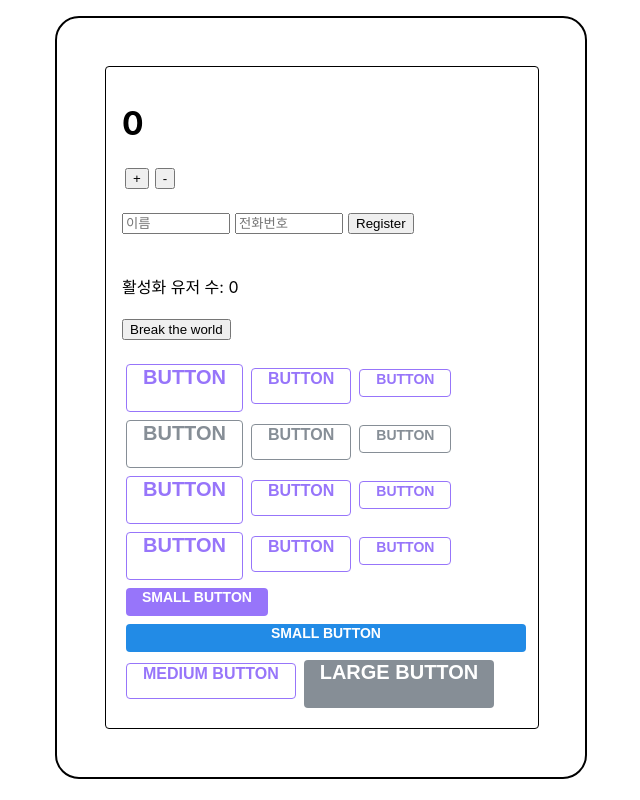
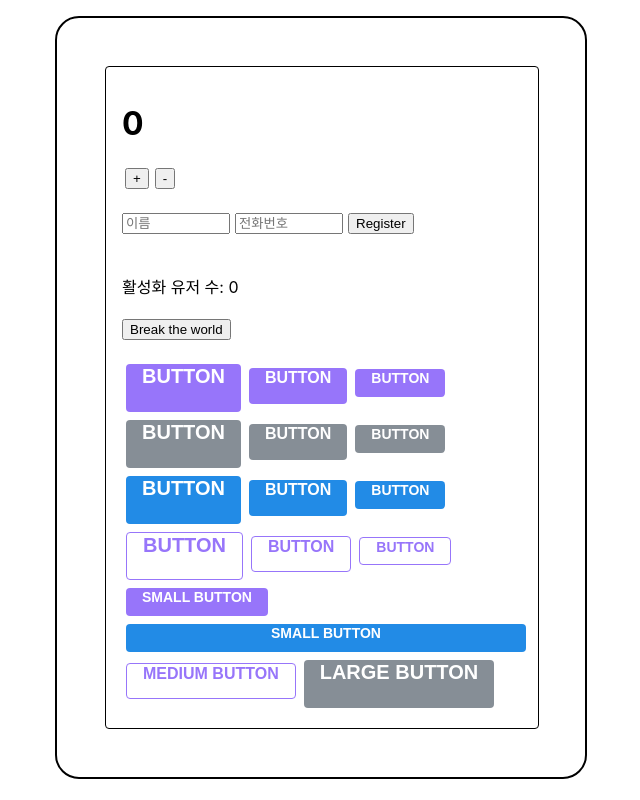
Before and after one commit to kau96kim/react-study, a React (Create React App) app: page / in a window 1280 px wide. Shown: the whole page, without its empty margins (319-959 px from the left). Built offline with nearby package versions, Linux system fonts and the light colour scheme.

Commit message:
Sass 버튼 C - outline, fullWidth, props 설정 2

```diff
--- a/src/App.js
+++ b/src/App.js
@@ -59,7 +59,7 @@ function App() {
           <br />
           <Buttons color="gray">BUTTON</Buttons>
           <br />
-          <Buttons color="violet">BUTTON</Buttons>
+          <Buttons color="blue">BUTTON</Buttons>
           <br />
           <Buttons color="violet" outline>
             BUTTON
--- a/src/Buttons.js
+++ b/src/Buttons.js
@@ -4,13 +4,13 @@ import Button from "./components/Button";
 function Buttons({ children, color, outline }) {
   return (
     <>
-      <Button size="large" color={color} outline>
+      <Button size="large" color={color} outline={outline}>
         {children}
       </Button>
-      <Button color={color} outline>
+      <Button color={color} outline={outline}>
         {children}
       </Button>
-      <Button size="small" color={color} outline>
+      <Button size="small" color={color} outline={outline}>
         {children}
       </Button>
     </>
```
Also changed, not shown: 1 other file (tests, documents, lock files or other folders).
